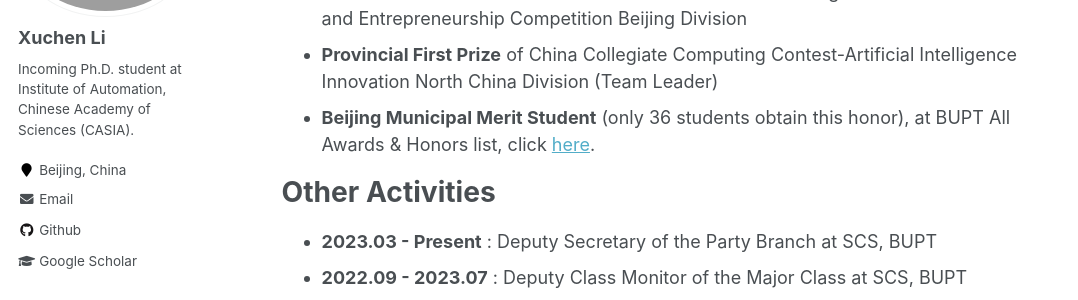
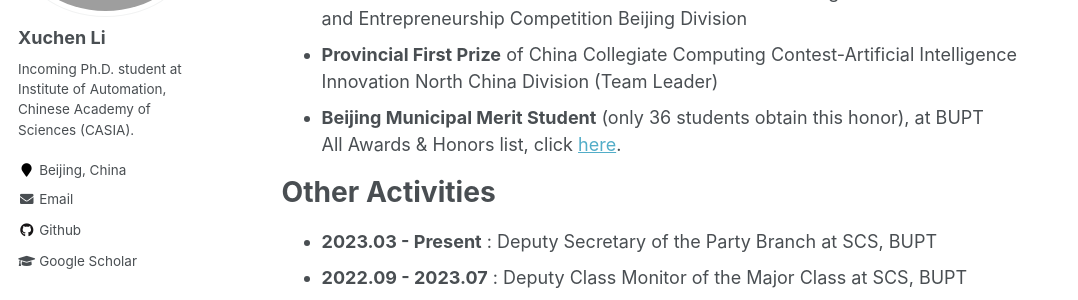
Before and after one commit to Xuchen-Li/Xuchen-Li.github.io, a Jekyll site: the page built from _pages/about.md, in a window 1280 px wide and 900 px high, scrolled down 2706 px. Shown: the part 153-453 px from the top of the window, without its empty margins (0-1078 px from the left). Built offline with Jekyll 4.4.1, drawn with Linux system fonts in a browser that asks for light colours.

```diff
--- a/_pages/about.md
+++ b/_pages/about.md
@@ -77,7 +77,7 @@ Awards & Honors
 * **National Level** College Students' Innovation and Entrepreneurship Training Program
 * **Provincial First Prize** of China International 'Internet+' College Students' Innovation and Entrepreneurship Competition Beijing Division
 * **Provincial First Prize** of China Collegiate Computing Contest-Artificial Intelligence Innovation North China Division (Team Leader)
-* **Beijing Municipal Merit Student** (only 36 students obtain this honor), at BUPT
+* **Beijing Municipal Merit Student** (only 36 students obtain this honor), at BUPT<br>
 All Awards & Honors list, click [here](https://xuchen-li.github.io/awards&honors/).
 
 
```
